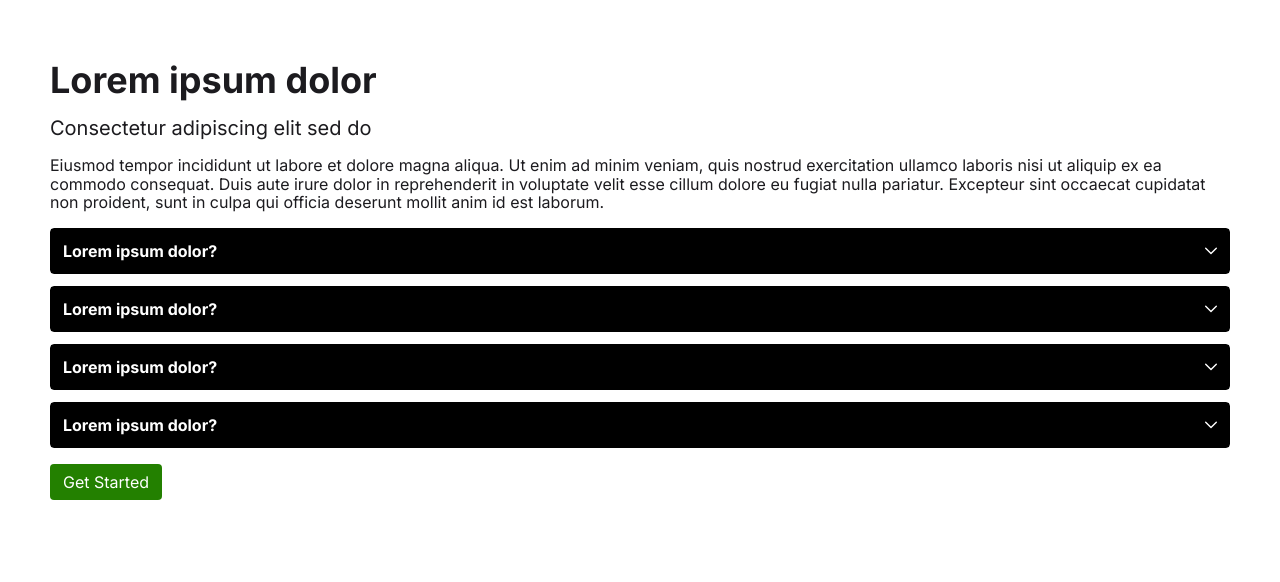
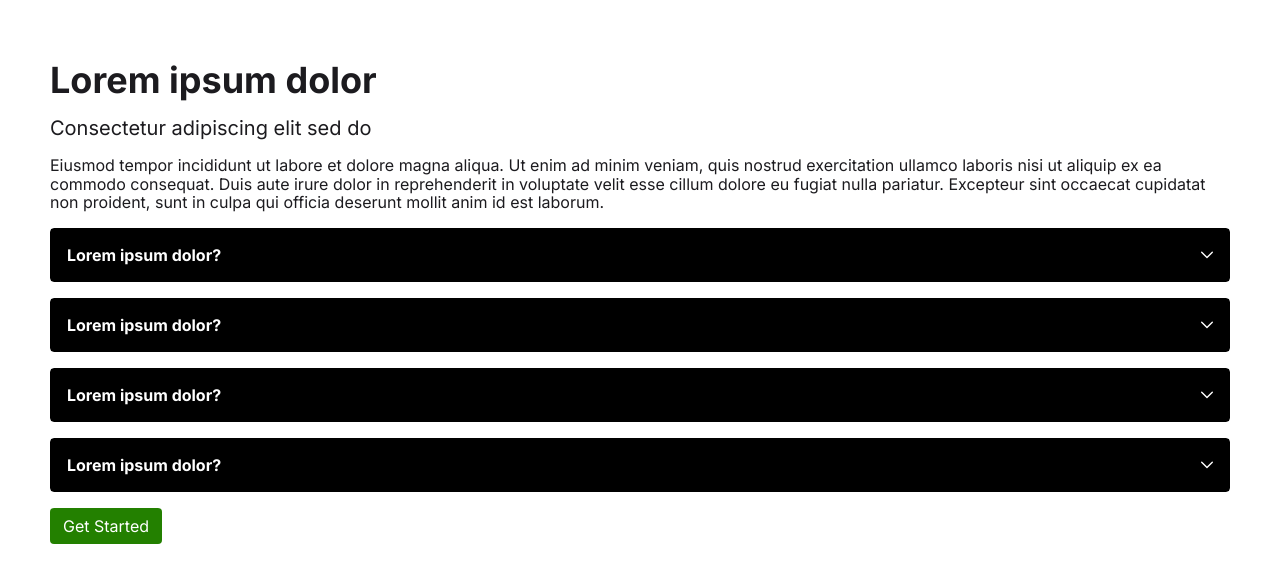
Before and after one commit to isabelonicolas/nextjs-static-site-starter, a Next.js app in the folder apps/app1/: page / in a window 1280 px wide. Shown: the top 582 px of the page. Built offline with nearby package versions, Linux system fonts and the light colour scheme.

Commit message:
Create html content component

```diff
--- a/apps/app1/src/app/page.tsx
+++ b/apps/app1/src/app/page.tsx
@@ -25,19 +25,31 @@ export default function Page() {
 							items={[
 								{
 									title: "Lorem ipsum dolor?",
-									body: "Consectetur adipiscing elit, sed do eiusmod tempor incididunt ut labore et dolore magna aliqua. Ut enim ad minim veniam, quis nostrud exercitation ullamco laboris nisi ut aliquip ex ea commodo consequat. Duis aute irure dolor in reprehenderit in voluptate velit esse cillum dolore eu fugiat nulla pariatur. Excepteur sint occaecat cupidatat non proident, sunt in culpa qui officia deserunt mollit anim id est laborum.",
+									body: `
+                    <p>Consectetur adipiscing elit, sed do eiusmod tempor incididunt ut labore et dolore magna aliqua. Ut enim ad minim veniam, quis nostrud exercitation ullamco laboris nisi ut aliquip ex ea commodo consequat.</p>
+                    <p>Duis aute irure dolor in reprehenderit in voluptate velit esse cillum dolore eu fugiat nulla pariatur. Excepteur sint occaecat cupidatat non proident, sunt in culpa qui officia deserunt mollit anim id est laborum.</p>
+                  `,
 								},
 								{
 									title: "Lorem ipsum dolor?",
-									body: "Consectetur adipiscing elit, sed do eiusmod tempor incididunt ut labore et dolore magna aliqua. Ut enim ad minim veniam, quis nostrud exercitation ullamco laboris nisi ut aliquip ex ea commodo consequat. Duis aute irure dolor in reprehenderit in voluptate velit esse cillum dolore eu fugiat nulla pariatur. Excepteur sint occaecat cupidatat non proident, sunt in culpa qui officia deserunt mollit anim id est laborum.",
+									body: `
+                    <p>Consectetur adipiscing elit, sed do eiusmod tempor incididunt ut labore et dolore magna aliqua. Ut enim ad minim veniam, quis nostrud exercitation ullamco laboris nisi ut aliquip ex ea commodo consequat.</p>
+                    <p>Duis aute irure dolor in reprehenderit in voluptate velit esse cillum dolore eu fugiat nulla pariatur. Excepteur sint occaecat cupidatat non proident, sunt in culpa qui officia deserunt mollit anim id est laborum.</p>
+                  `,
 								},
 								{
 									title: "Lorem ipsum dolor?",
-									body: "Consectetur adipiscing elit, sed do eiusmod tempor incididunt ut labore et dolore magna aliqua. Ut enim ad minim veniam, quis nostrud exercitation ullamco laboris nisi ut aliquip ex ea commodo consequat. Duis aute irure dolor in reprehenderit in voluptate velit esse cillum dolore eu fugiat nulla pariatur. Excepteur sint occaecat cupidatat non proident, sunt in culpa qui officia deserunt mollit anim id est laborum.",
+									body: `
+                    <p>Consectetur adipiscing elit, sed do eiusmod tempor incididunt ut labore et dolore magna aliqua. Ut enim ad minim veniam, quis nostrud exercitation ullamco laboris nisi ut aliquip ex ea commodo consequat.</p>
+                    <p>Duis aute irure dolor in reprehenderit in voluptate velit esse cillum dolore eu fugiat nulla pariatur. Excepteur sint occaecat cupidatat non proident, sunt in culpa qui officia deserunt mollit anim id est laborum.</p>
+                  `,
 								},
 								{
 									title: "Lorem ipsum dolor?",
-									body: "Consectetur adipiscing elit, sed do eiusmod tempor incididunt ut labore et dolore magna aliqua. Ut enim ad minim veniam, quis nostrud exercitation ullamco laboris nisi ut aliquip ex ea commodo consequat. Duis aute irure dolor in reprehenderit in voluptate velit esse cillum dolore eu fugiat nulla pariatur. Excepteur sint occaecat cupidatat non proident, sunt in culpa qui officia deserunt mollit anim id est laborum.",
+									body: `
+                    <p>Consectetur adipiscing elit, sed do eiusmod tempor incididunt ut labore et dolore magna aliqua. Ut enim ad minim veniam, quis nostrud exercitation ullamco laboris nisi ut aliquip ex ea commodo consequat.</p>
+                    <p>Duis aute irure dolor in reprehenderit in voluptate velit esse cillum dolore eu fugiat nulla pariatur. Excepteur sint occaecat cupidatat non proident, sunt in culpa qui officia deserunt mollit anim id est laborum.</p>
+                  `,
 								},
 							]}
 						/>
--- a/apps/app1/src/components/BasicAccordion/BasicAccordion.module.scss
+++ b/apps/app1/src/components/BasicAccordion/BasicAccordion.module.scss
@@ -5,7 +5,7 @@
 .accordion {
 	display: flex;
 	flex-direction: column;
-	gap: func.rem(12);
+	gap: func.rem(16);
 }
 
 .accordion_item {
@@ -16,8 +16,8 @@
 .accordion_trigger {
 	display: flex;
 	justify-content: space-between;
-	gap: func.rem(12);
-	padding: func.rem(12);
+	gap: func.rem(16);
+	padding: func.rem(16);
 	cursor: pointer;
 }
 
@@ -28,8 +28,12 @@
 	line-height: 125%;
 }
 
+.accordion_title {
+	display: block;
+}
+
 .accordion_body {
-	padding: func.rem(12);
+	padding: func.rem(16);
 }
 
 .accordion_chevron {
--- a/apps/app1/src/components/BasicAccordion/BasicAccordion.tsx
+++ b/apps/app1/src/components/BasicAccordion/BasicAccordion.tsx
@@ -1,6 +1,7 @@
 import { Accordion } from "@/components/ui/accordion/accordion"
 
 import scss from "./BasicAccordion.module.scss"
+import { HtmlContent } from "../ui/htmlContent/htmlContent"
 
 interface BasicAccordionProps {
 	items: {
@@ -24,7 +25,10 @@ export function BasicAccordion({ items }: BasicAccordionProps) {
 				>
 					<Accordion.Header className={scss.accordion_header}>
 						<Accordion.Trigger className={scss.accordion_trigger}>
-							<span>Lorem ipsum dolor?</span>
+							<span
+								className={scss.accordion_title}
+								dangerouslySetInnerHTML={{ __html: item.title }}
+							/>
 							<span className={scss.accordion_chevron}>
 								<svg
 									xmlns="http://www.w3.org/2000/svg"
@@ -42,12 +46,7 @@ export function BasicAccordion({ items }: BasicAccordionProps) {
 						</Accordion.Trigger>
 					</Accordion.Header>
 					<Accordion.Body className={scss.accordion_body}>
-						Lorem ipsum dolor sit amet, consectetur adipiscing elit, sed do eiusmod tempor
-						incididunt ut labore et dolore magna aliqua. Ut enim ad minim veniam, quis nostrud
-						exercitation ullamco laboris nisi ut aliquip ex ea commodo consequat. Duis aute irure
-						dolor in reprehenderit in voluptate velit esse cillum dolore eu fugiat nulla pariatur.
-						Excepteur sint occaecat cupidatat non proident, sunt in culpa qui officia deserunt
-						mollit anim id est laborum.
+						<HtmlContent text={item.body} />
 					</Accordion.Body>
 				</Accordion.Item>
 			))}
--- /dev/null
+++ b/apps/app1/src/components/ui/htmlContent/htmlContent.module.scss
@@ -0,0 +1,9 @@
+.wrapper {
+	:first-child {
+		margin-top: 0;
+	}
+
+	:last-child {
+		margin-bottom: 0;
+	}
+}
--- /dev/null
+++ b/apps/app1/src/components/ui/htmlContent/htmlContent.tsx
@@ -0,0 +1,28 @@
+import { forwardRef } from "react"
+import clsx from "clsx"
+
+import scss from "./htmlContent.module.scss"
+
+interface HtmlContentProps {
+	children?: React.ReactNode
+	className?: string
+	text?: string
+}
+
+export const HtmlContent = forwardRef<HTMLDivElement, HtmlContentProps>(function HtmlContent(
+	{ className, text, ...props },
+	forwardedRef
+) {
+	if (!text) {
+		return null
+	}
+
+	return (
+		<div
+			ref={forwardedRef}
+			className={clsx(scss.wrapper, className)}
+			{...props}
+			dangerouslySetInnerHTML={{ __html: text }}
+		/>
+	)
+})
```
